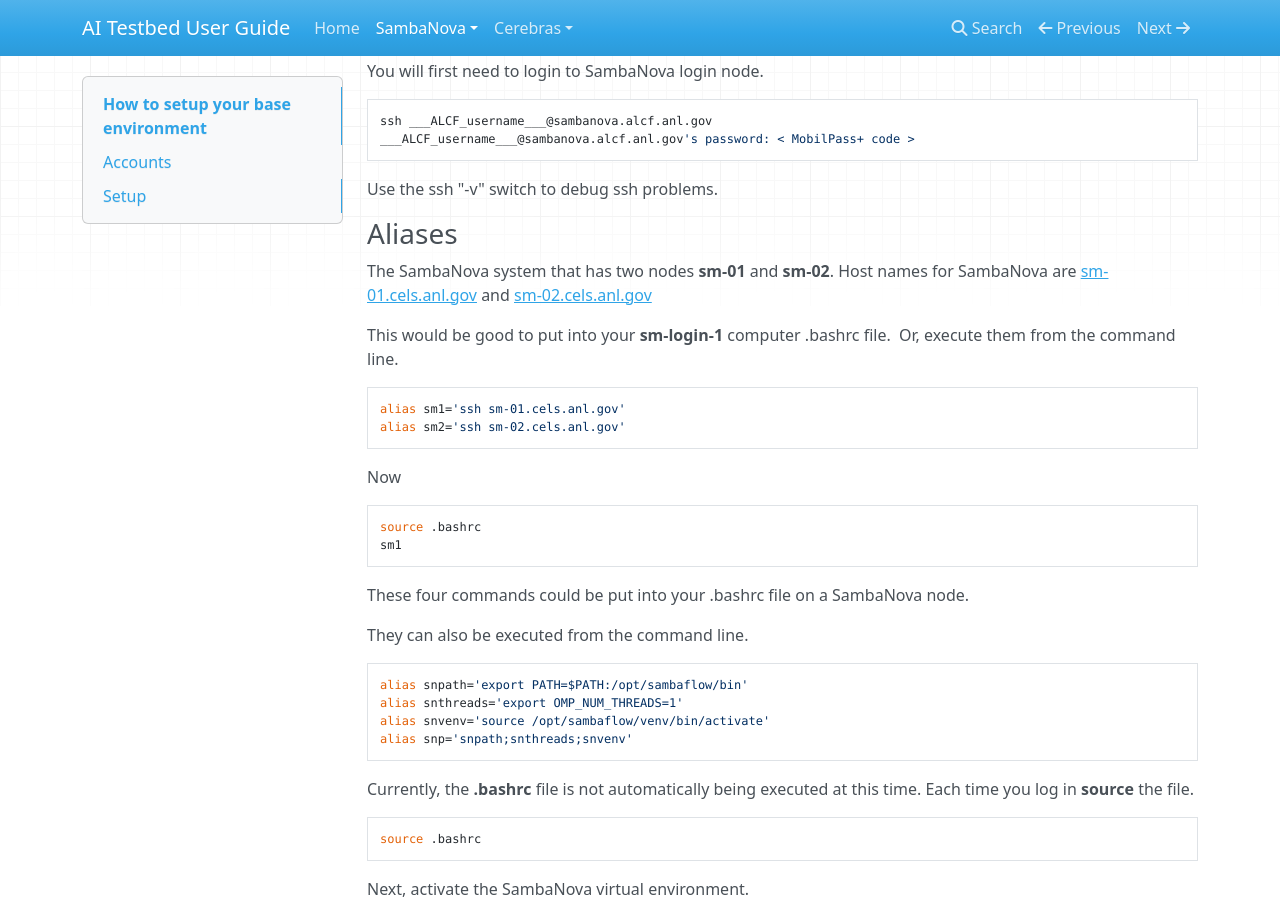
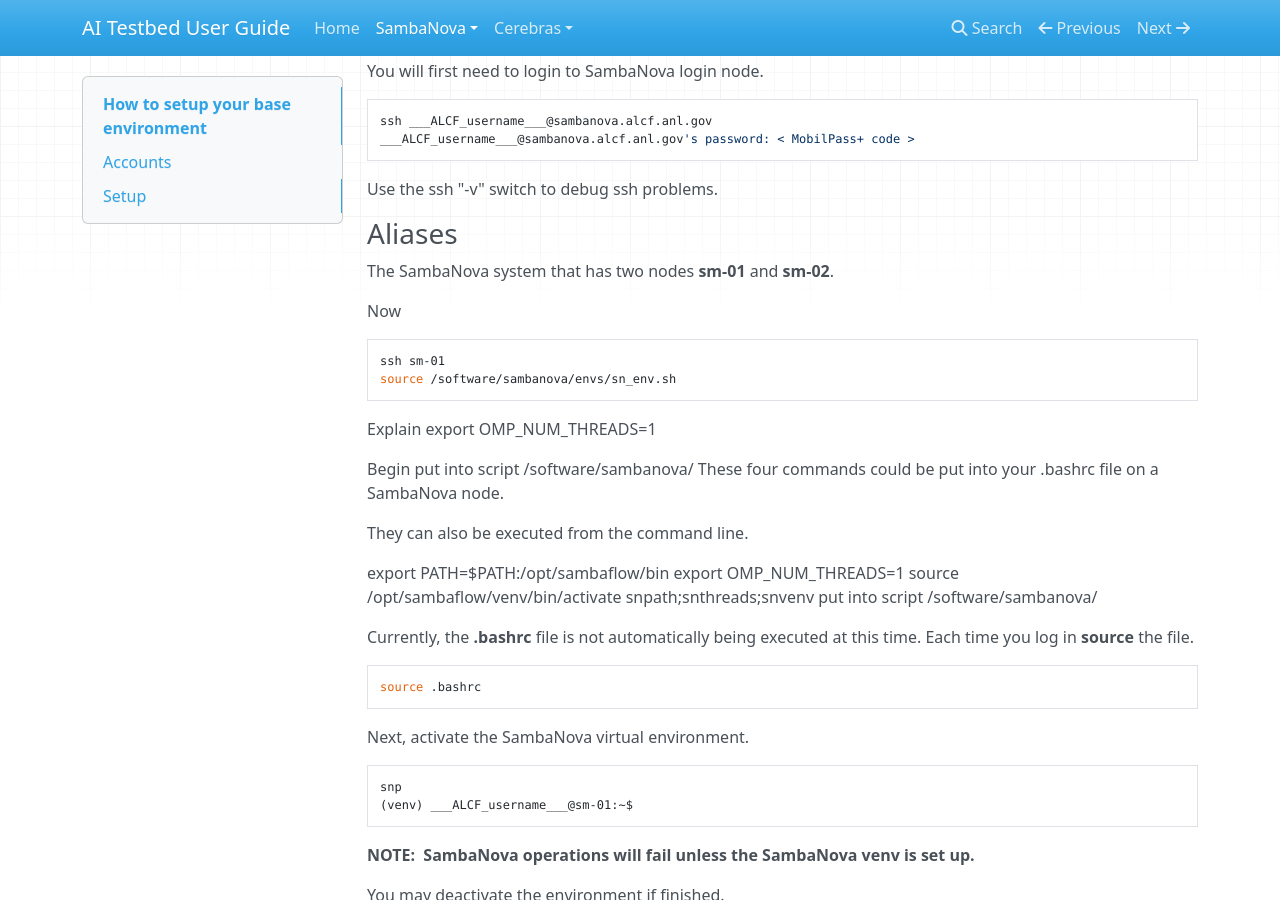
Before and after one commit to argonne-lcf/ai-testbed-userdocs, an MkDocs documentation site: the page built from docs/sambanova/How-to-setup-your-base-environment.md, in a window 1280 px wide and 900 px high, scrolled down 208 px. Built offline with MkDocs 1.6.1, drawn with Linux system fonts in a browser that asks for light colours; nearby versions of some CDN libraries.

Commit message:
check point

````diff
--- a/docs/sambanova/How-to-setup-your-base-environment.md
+++ b/docs/sambanova/How-to-setup-your-base-environment.md
@@ -17,35 +17,36 @@
 
 ### Aliases
 
-The SambaNova system that has two nodes **sm-01** and **sm-02**. Host names for
-SambaNova are [sm-01.cels.anl.gov](http://sm-01.cels.anl.gov) and [sm-02.cels.anl.gov](http://sm-02.cels.anl.gov)
-
-This would be good to put into your **sm-login-1** computer .bashrc file.  Or,
-execute them from the command line.
-
-```bash
-alias sm1='ssh sm-01.cels.anl.gov'
-alias sm2='ssh sm-02.cels.anl.gov'
-```
+The SambaNova system that has two nodes **sm-01** and **sm-02**.
 
 Now
 
 ```bash
-source .bashrc
-sm1
+ssh sm-01
+source /software/sambanova/envs/sn_env.sh
 ```
 
+
+
+
+Explain
+export OMP_NUM_THREADS=1
+
+
+
+
+
+Begin put into script /software/sambanova/
 These four commands could be put into your .bashrc file on a SambaNova
 node.
 
 They can also be executed from the command line.
 
-```bash
-alias snpath='export PATH=$PATH:/opt/sambaflow/bin'
-alias snthreads='export OMP_NUM_THREADS=1'
-alias snvenv='source /opt/sambaflow/venv/bin/activate'
-alias snp='snpath;snthreads;snvenv'
-```
+export PATH=$PATH:/opt/sambaflow/bin
+export OMP_NUM_THREADS=1
+source /opt/sambaflow/venv/bin/activate
+snpath;snthreads;snvenv
+put into script /software/sambanova/
 
 Currently, the **.bashrc** file is not automatically being executed at this time.
 Each time you log in **source** the file.
````
Also changed, not shown: docs/sambanova/Best-Practices-and-FAQs.md (+12 -0 lines), docs/sambanova/Steps-to-run-a-model-or-program.md (+7 -1 lines), docs/sambanova/Using-virtual-environments-to-customize-environment.md (+5 -0 lines).
